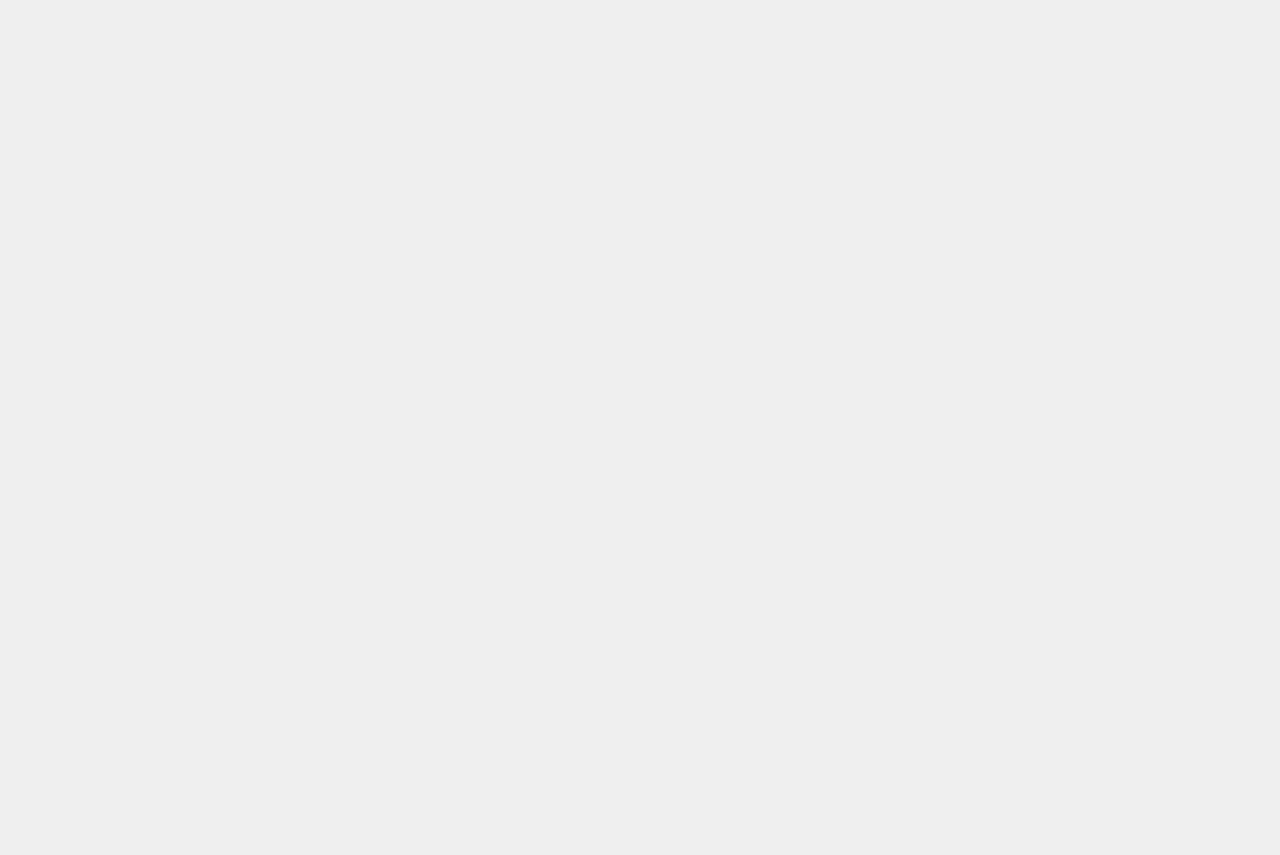
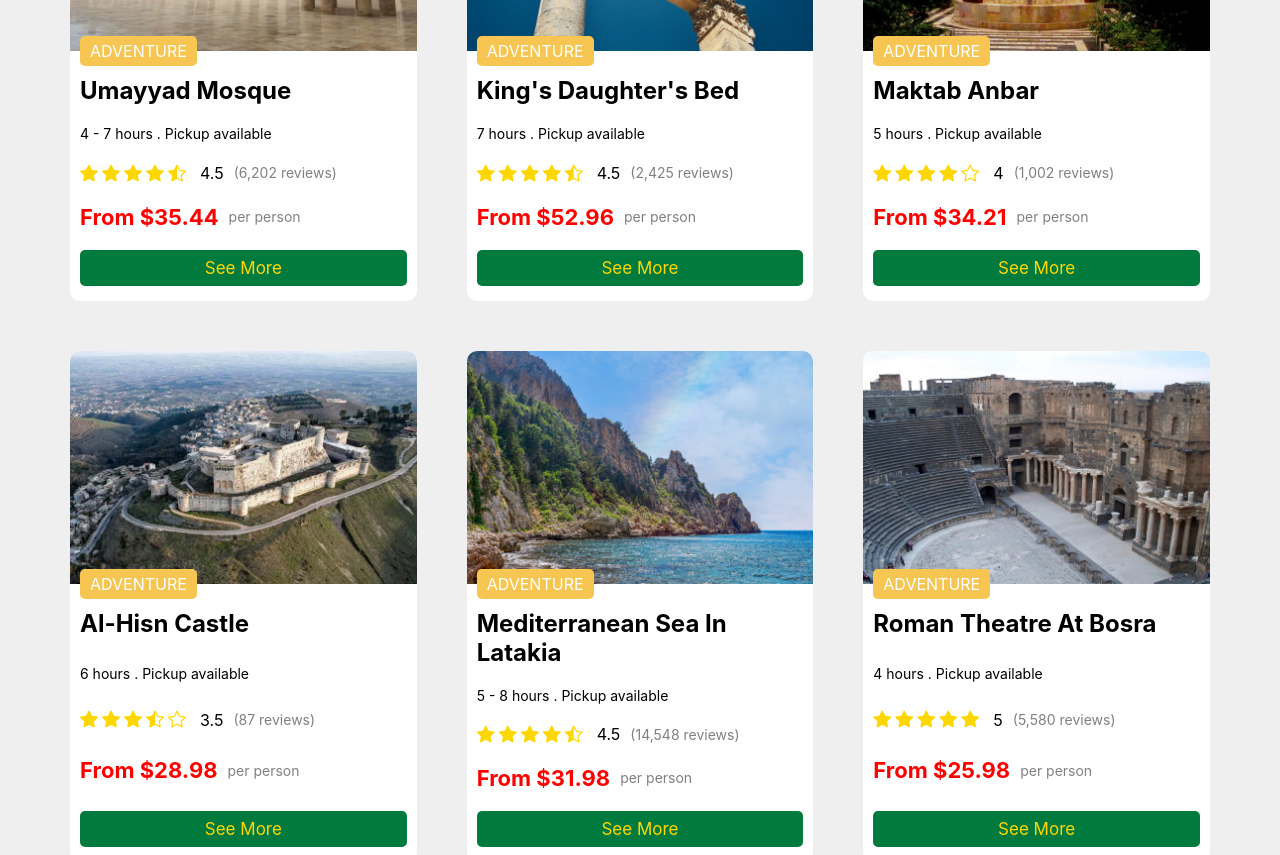
Before and after one commit to rawanzaree-dev/Go_Syria, a React (Create React App) app: page / in a window 1280 px wide. Shown: the part 1120-1975 px from the top of the page. Before the commit the page ends 938 px from the top, so only its background shows below. Built offline with nearby package versions, Linux system fonts and the light colour scheme.

Commit message:
Created Tours Section

```diff
--- a/src/App.js
+++ b/src/App.js
@@ -2,13 +2,17 @@ import './App.css';
 import Header from './components/header/Header';
 import HeroHeader from './components/hero-header/HeroHeader';
 import Services from './components/services/Services';
+import Tours from './components/tours/Tours';
+import {toursList} from "./data.js";
 
 function App() {
+
   return (
     <div className="App">
       <Header />
       <HeroHeader />
       <Services />
+      <Tours toursList={toursList} />
     </div>
   );
 }
--- /dev/null
+++ b/src/components/tours/Rating.jsx
@@ -0,0 +1,45 @@
+export default function Rating({rating, reviews}) {
+    return (
+        <div className="rating">
+            <div className="stars">
+                {
+                    rating >= 1
+                    ? <i class="bi bi-star-fill star"></i>
+                    : rating >= 0.5
+                    ? <i class="bi bi-star-half star"></i>
+                    : <i class="bi bi-star star"></i>
+                }
+                {
+                    rating >= 2
+                    ? <i class="bi bi-star-fill star"></i>
+                    : rating >= 1.5
+                    ? <i class="bi bi-star-half star"></i>
+                    : <i class="bi bi-star star"></i>
+                }
+                {
+                    rating >= 3
+                    ? <i class="bi bi-star-fill star"></i>
+                    : rating >= 2.5
+                    ? <i class="bi bi-star-half star"></i>
+                    : <i class="bi bi-star star"></i>
+                }
+                {
+                    rating >= 4
+                    ? <i class="bi bi-star-fill star"></i>
+                    : rating >= 3.5
+                    ? <i class="bi bi-star-half star"></i>
+                    : <i class="bi bi-star star"></i>
+                }
+                {
+                    rating >= 5
+                    ? <i class="bi bi-star-fill star"></i>
+                    : rating >= 4.5
+                    ? <i class="bi bi-star-half star"></i>
+                    : <i class="bi bi-star star"></i>
+                }
+            </div>
+            <p>{rating}</p>
+            <span>({reviews} reviews)</span>
+        </div>
+    );
+}
--- /dev/null
+++ b/src/components/tours/TourItem.jsx
@@ -0,0 +1,23 @@
+import Rating from "./Rating";
+
+export default function TourItem({tour}) {
+    return (
+        <div className="card">
+            <img src={tour.image} alt={tour.title}/>
+            <div className="content">
+                <h2>{tour.title}</h2>
+                <p className="duration">
+                    {tour.duration}
+                    <span> . Pickup available</span>
+                </p>
+                <Rating rating={tour.rating} reviews={tour.reviews}/>
+                <div className="price">
+                    <p>From ${tour.priceFrom}</p>
+                    <span>per person</span>
+                </div>
+                <button className="card-btn">See More</button>
+                <div className="label">Adventure</div>
+            </div>
+        </div>
+    );
+}
--- /dev/null
+++ b/src/components/tours/Tours.jsx
@@ -0,0 +1,15 @@
+import "./tours.css";
+import TourItem from "./TourItem";
+
+export default function Tours({toursList}) {
+    return (
+        <div className="tours">
+            <div className="container">
+                {toursList.map((tour) =>
+                        <TourItem tour={tour} />
+                    )
+                }
+            </div>
+        </div>
+    );
+}
--- /dev/null
+++ b/src/components/tours/tours.css
@@ -0,0 +1,80 @@
+.tours {
+    margin-block: 30px;
+}
+.tours .container {
+    display: grid;
+    grid-template-columns: repeat(auto-fill, minmax(300px, 1fr));
+    gap: 50px;
+}
+.tours .card {
+    background-color: #fff;
+    border-radius: 10px;
+    display: flex;
+    flex-direction: column;
+    justify-content: space-between;
+}
+.tours .card:hover {
+    border: 2px solid var(--secondary-color);
+}
+.tours .card img {
+    max-width: calc(100% + 1px);
+    border-radius: 10px 10px 0 0;
+}
+.tours .card .content {
+    padding: 25px 10px 15px;
+    min-height: 250px;
+    display: flex;
+    flex-direction: column;
+    justify-content: space-between;
+    flex: 1;
+    position: relative;
+}
+.tours .card .content .duration {
+    font-size: 14px;
+    margin-block: 20px;
+}
+.tours .card .content .rating {
+    display: flex;
+    align-items: center;
+    gap: 10px;
+}
+.tours .card .content .rating .star {
+    color: var(--gold-color);
+    margin-right: 4px;
+    font-size: 18px;
+}
+.tours .card .content .price {
+    display: flex;
+    align-items: center;
+    gap: 10px;
+    margin-block: 20px;
+}
+.tours .card .content .price p {
+    color: #f00;
+    font-size: 22px;
+    font-weight: 700;
+}
+.tours .card .content .rating span,
+.tours .card .content .price span {
+    font-size: 14px;
+    color: #808080;
+}
+.tours .card .content .card-btn {
+    width: 100%;
+    background-color: var(--primary-color);
+    color: var(--gold-color);
+    padding-block: 8px;
+    border: none;
+    border-radius: 5px;
+    font-size: 17px;
+}
+.tours .card .content .label {
+    position: absolute;
+    top: -15px;
+    left: 10px;
+    background-color: var(--secondary-color);
+    color: #fff;
+    padding: 5px 10px;
+    text-transform: uppercase;
+    border-radius: 5px;
+}
```
